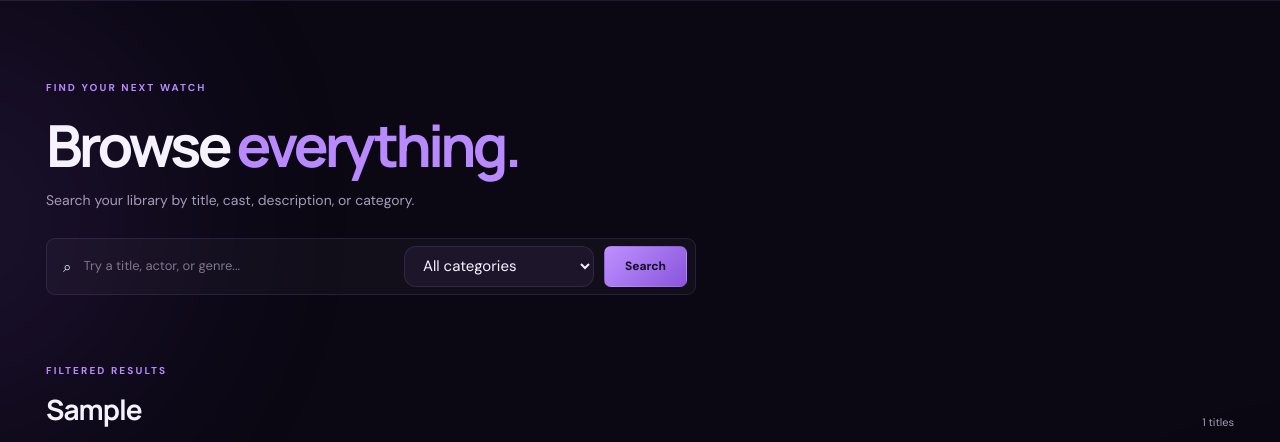
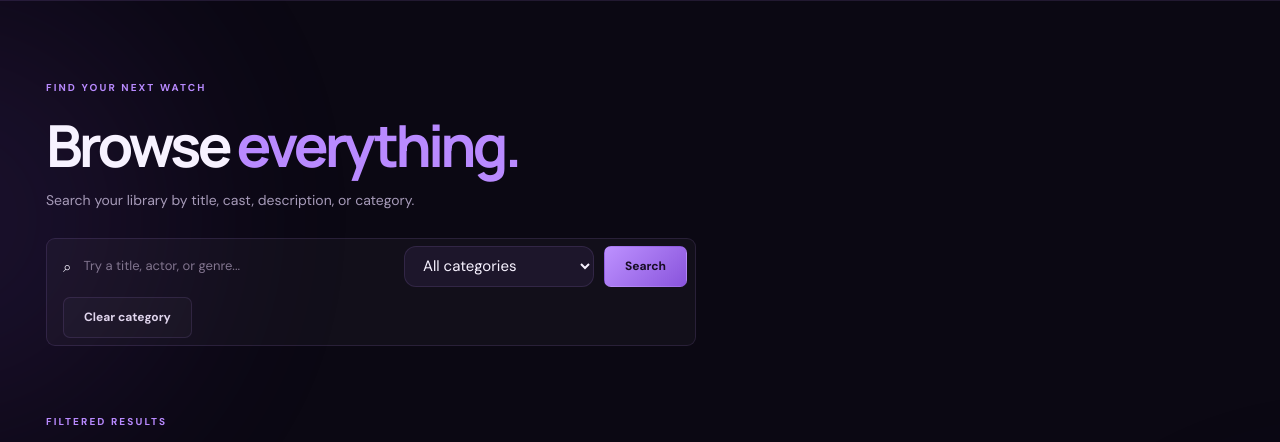
Before and after one commit to Som3aVoda/WebPython, a Flask app: template templates/search.html in a window 1280 px wide. Shown: the part 81-523 px from the top of the page. Run offline with Flask 3, Linux system fonts and the light colour scheme; the template is opened without the code that fills it: most values are stand-ins (such as "Sample title", 1, 10 or a date in 2020); grey boxes marked "Sample" are stand-in pictures; some libraries are stand-ins or nearby versions.

Commit message:
Update search.html

```diff
--- a/templates/search.html
+++ b/templates/search.html
@@ -26,8 +26,13 @@
       {% endfor %}
     </select>
 
-    <button class="button button-primary" type="submit">Search</button>
-  </form>
+<button class="button button-primary" type="submit">Search</button>
+
+{% if query or selected_category %}
+  <a class="button button-ghost" href="{{ url_for('search', q=query) }}">
+    Clear category
+  </a>
+{% endif %}  </form>
 </section>
 
 <section class="library-section search-results">
```
